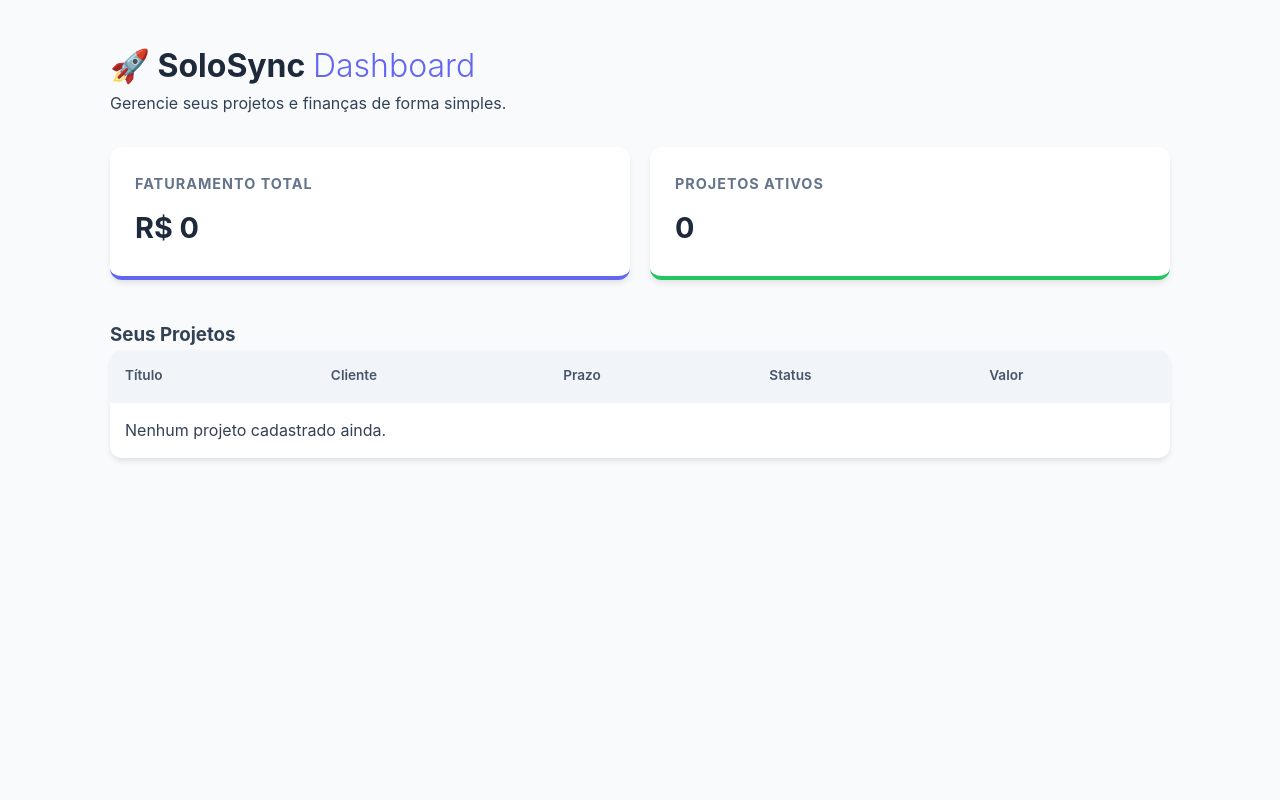
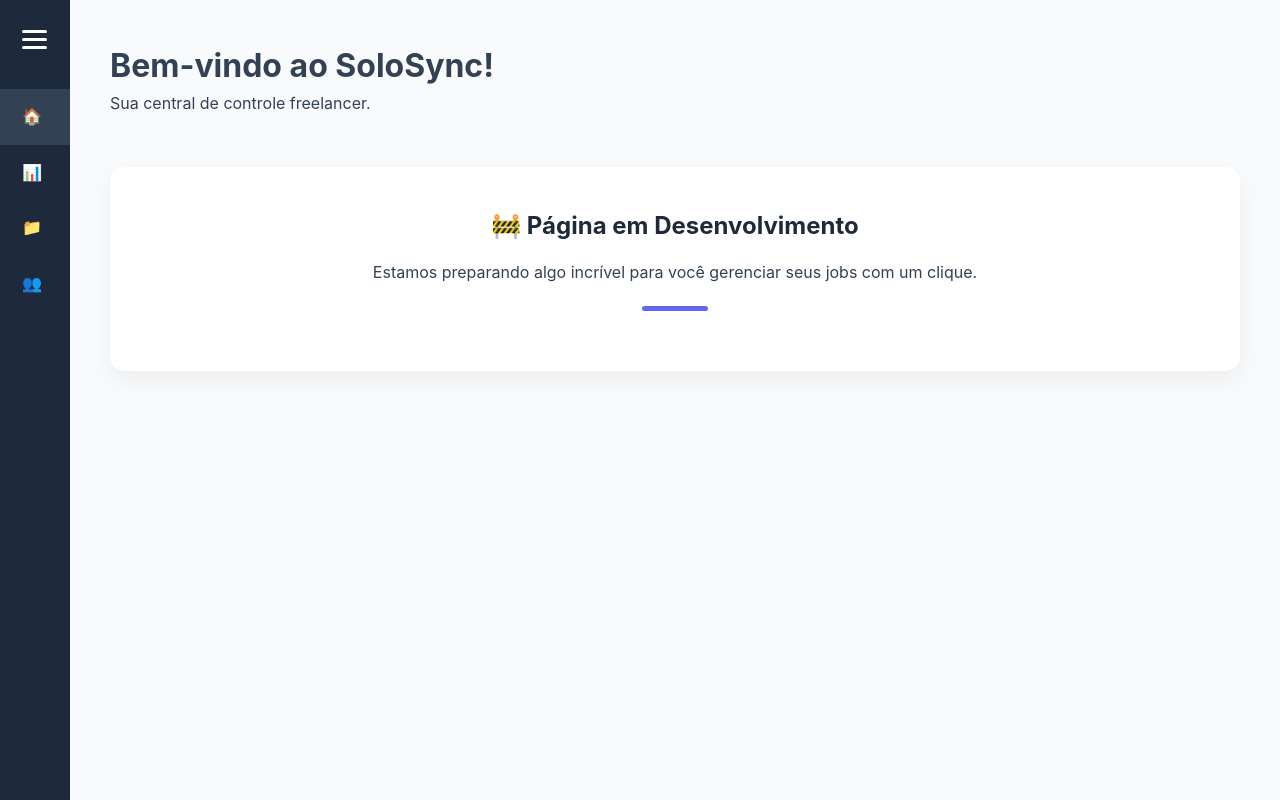
Before and after one commit to PatrickOrnelas/SoloSync, a Django app: page / in a window 1280 px wide. Run offline with Django 5.2, Linux system fonts and the light colour scheme; data that the repository does not hold is empty.

Commit message:
Atualização
Adicionei efeitos na folha de CSS, criei o index do web app, e comecei a pagina relaciona aos projetos, criei as URLs dedicadas e também iniciei o desenvolvimento da view para criar projetos e clientes

```diff
--- a/gestao/static/gestao/css/style.css
+++ b/gestao/static/gestao/css/style.css
@@ -3,6 +3,7 @@
     --success: #22c55e;
     --dark: #1e293b;
     --light-bg: #f8fafc;
+    --dark-bg: #1C1C1C;
     --text-main: #334155;
     --white: #ffffff;
 }
@@ -57,8 +58,13 @@
     border-bottom: 4px solid #ddd;
 }
 
-.stat-card.total { border-color: var(--primary); }
-.stat-card.active { border-color: var(--success); }
+.stat-card.total {
+    border-color: var(--primary);
+}
+
+.stat-card.active {
+    border-color: var(--success);
+}
 
 .stat-card h3 {
     font-size: 0.9rem;
@@ -101,8 +107,15 @@
     border-top: 1px solid #f1f5f9;
 }
 
-.font-bold { font-weight: 600; color: var(--dark); }
-.price { color: var(--success); font-weight: 600; }
+.font-bold {
+    font-weight: 600;
+    color: var(--dark);
+}
+
+.price {
+    color: var(--success);
+    font-weight: 600;
+}
 
 /* Badges de Status */
 .status-badge {
@@ -113,5 +126,121 @@
     background: #e2e8f0;
 }
 
-.status-badge.em_execucao { background: #dcfce7; color: #166534; }
-.status-badge.concluido { background: #dbeafe; color: #1e40af; }
+.status-badge.em_execucao {
+    background: #dcfce7;
+    color: #166534;
+}
+
+.status-badge.concluido {
+    background: #dbeafe;
+    color: #1e40af;
+}
+
+/* Configurações da Sidebar */
+.sidebar {
+    position: fixed;
+    left: 0;
+    top: 0;
+    height: 100vh;
+    width: 70px; /* Largura fechada */
+    background-color: var(--dark);
+    transition: all 0.4s ease;
+    overflow: hidden;
+    z-index: 1000;
+    padding-top: 20px;
+}
+
+.sidebar.aberta {
+    width: 250px; /* Largura aberta */
+}
+
+/* Ícone do Menu (Hambúrguer) */
+.menu-icon {
+    cursor: pointer;
+    padding: 10px 22px;
+    display: flex;
+    flex-direction: column;
+    gap: 5px;
+    margin-bottom: 30px;
+}
+
+.menu-icon span {
+    display: block;
+    width: 25px;
+    height: 3px;
+    background-color: var(--white);
+    border-radius: 3px;
+    transition: 0.3s;
+}
+
+/* Itens do Menu */
+.menu-items {
+    display: flex;
+    flex-direction: column;
+}
+
+.menu-items a {
+    padding: 15px 22px;
+    color: #94a3b8;
+    text-decoration: none;
+    display: flex;
+    align-items: center;
+    gap: 20px;
+    white-space: nowrap;
+    transition: 0.3s;
+}
+
+.menu-items a:hover, .menu-items a.active {
+    background-color: #334155;
+    color: var(--white);
+}
+
+.menu-items a span {
+    opacity: 0;
+    transition: opacity 0.3s;
+}
+
+.sidebar.aberta .menu-items a span {
+    opacity: 1;
+}
+
+/* Ajuste do conteúdo principal para não ficar atrás da sidebar */
+.main-content {
+    margin-left: 70px;
+    padding: 40px;
+    transition: margin-left 0.4s ease;
+}
+
+.sidebar.aberta + .main-content {
+    margin-left: 250px;
+}
+
+/* Estilo do Card de Boas-vindas */
+.welcome-card {
+    background: var(--white);
+    padding: 40px;
+    border-radius: 15px;
+    text-align: center;
+    box-shadow: 0 10px 25px rgba(0,0,0,0.05);
+    margin-top: 50px;
+}
+
+.welcome-card h2 {
+    color: var(--dark);
+    margin-bottom: 15px;
+}
+
+.loader-simple {
+    width: 50px;
+    height: 5px;
+    background: var(--primary);
+    margin: 20px auto;
+    border-radius: 10px;
+    animation: loading 2s infinite ease-in-out;
+}
+
+@keyframes loading {
+    0% { width: 0; }
+    50% { width: 100px; }
+    100% { width: 0; }
+}
--- a/gestao/templates/gestao/dashboard.html
+++ b/gestao/templates/gestao/dashboard.html
@@ -8,6 +8,20 @@
     <link rel="stylesheet" href="{% static 'gestao/css/style.css' %}">
 </head>
 <body>
+    <div class="sidebar" id="sidebar">
+        <div class="menu-icon" onclick="toggleSidebar()">
+            <span></span>
+            <span></span>
+            <span></span>
+        </div>
+
+        <nav class="menu-items">
+            <a href="{% url 'index' %}">🏠 <span>Home</span></a>
+            <a href="{% url 'dashboard' %}" class="active">📊 <span>Dashboard</span></a>
+            <a href="{% url "criar-projeto" %}">📁 <span>Projetos</span></a>
+            <a href="#">👥 <span>Clientes</span></a>
+        </nav>
+    </div>
 
 <div class="main-container">
     <header class="dashboard-header">
@@ -62,6 +76,11 @@
         </div>
     </section>
 </div>
-
+     <script>
+        function toggleSidebar() {
+            const sidebar = document.getElementById('sidebar');
+            sidebar.classList.toggle('aberta');
+        }
+    </script>
 </body>
 </html>
--- /dev/null
+++ b/gestao/templates/gestao/index.html
@@ -0,0 +1,49 @@
+{% load static %}
+<!DOCTYPE html>
+<html lang="pt-br">
+<head>
+    <meta charset="UTF-8">
+    <meta name="viewport" content="width=device-width, initial-scale=1.0">
+    <title>SoloSync - Home</title>
+    <link rel="stylesheet" href="{% static 'gestao/css/style.css' %}">
+</head>
+<body class="home-body">
+
+    <div class="sidebar" id="sidebar">
+        <div class="menu-icon" onclick="toggleSidebar()">
+            <span></span>
+            <span></span>
+            <span></span>
+        </div>
+
+        <nav class="menu-items">
+            <a href="{% url 'index' %}" class="active">🏠 <span>Home</span></a>
+            <a href="{% url 'dashboard' %}">📊 <span>Dashboard</span></a>
+            <a href="{% url "criar-projeto" %}">📁 <span>Projetos</span></a>
+            <a href="#">👥 <span>Clientes</span></a>
+        </nav>
+    </div>
+
+    <div class="main-content">
+        <header class="home-header">
+            <h1>Bem-vindo ao <span>SoloSync</span>!</h1>
+            <p>Sua central de controle freelancer.</p>
+        </header>
+
+        <section class="welcome-section">
+            <div class="welcome-card">
+                <h2>🚧 Página em Desenvolvimento</h2>
+                <p>Estamos preparando algo incrível para você gerenciar seus jobs com um clique.</p>
+                <div class="loader-simple"></div>
+            </div>
+        </section>
+    </div>
+
+    <script>
+        function toggleSidebar() {
+            const sidebar = document.getElementById('sidebar');
+            sidebar.classList.toggle('aberta');
+        }
+    </script>
+</body>
+</html>
--- a/gestao/urls.py
+++ b/gestao/urls.py
@@ -2,5 +2,11 @@
 from . import views
 
 urlpatterns = [
-    path('', views.dashboard, name='dashboard'),
+    path('', views.index, name='index'),
+
+    # URLs para Dashboard
+    path('dashboard/', views.dashboard, name='dashboard'),
+    # URLs para Projetos
+    path('criar-projeto/', views.criar_projeto, name='criar-projeto'),
+    # URLs para Clientes
 ]
--- a/gestao/views.py
+++ b/gestao/views.py
@@ -1,6 +1,16 @@
 from django.shortcuts import render
 from .models import Projeto
 from django.db.models import Sum
+
+def index(request):
+    return render(request=request, template_name='gestao/index.html')
+
+def criar_projeto(request):
+    return render(request=request, template_name='gestao/projetos.html')
+
+def criar_cliente(request):
+    pass
+
 
 def dashboard(request):
     # Consulta todos os projetos
```
Also changed, not shown: gestao/templates/gestao/projetos.html (added, +32 -0 lines).
